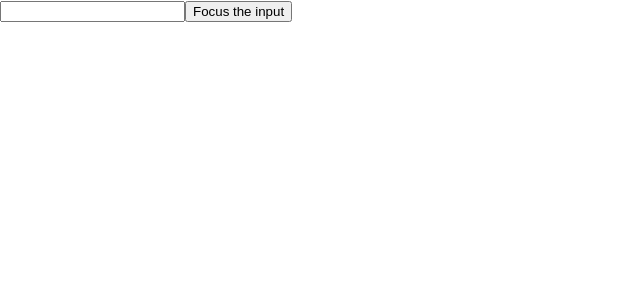
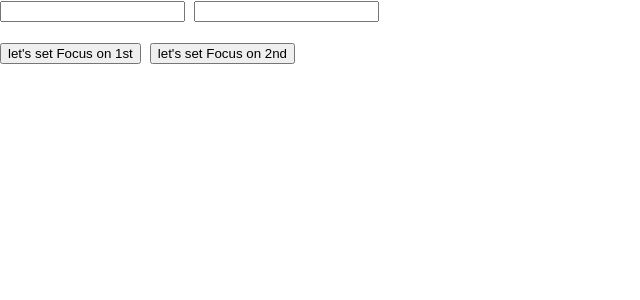
Before and after one commit to ZarNizza/sandbox, a React (Create React App) app: page / in a window 1280 px wide. Shown: the top 300 px of the page, without its empty margins (0-640 px from the left). Built offline with nearby package versions, Linux system fonts and the light colour scheme.

Commit message:
useRef on 2 set's - OK

```diff
--- a/src/UseRefTest.js
+++ b/src/UseRefTest.js
@@ -1,15 +1,22 @@
-import {useRef} from "react";
+import { useRef } from "react";
 
 export function UseRefTest() {
-    const inputEl = useRef(null);
-    const onButtonClick = () => {
-      // `current` points to the mounted text input element
-      inputEl.current.focus();
-    };
-    return (
-      <>
-        <input ref={inputEl} type="text" />
-        <button onClick={onButtonClick}>Focus the input</button>
-      </>
-    );
+  const myRef = useRef(null);
+  const my2Ref = useRef(null);
+  const setFosusHere = () => {
+    myRef.current.focus();
   }
+  const setFosus2Here = () => {
+    my2Ref.current.focus();
+  }
+  return (
+    <>
+      <input ref={myRef} /> &nbsp;
+      <input ref={my2Ref} />
+      <br/>
+      <br/>
+      <button onClick={setFosusHere}>let's set Focus on 1st</button> &nbsp;
+      <button onClick={setFosus2Here}>let's set Focus on 2nd</button>
+    </>
+  );
+}
```
